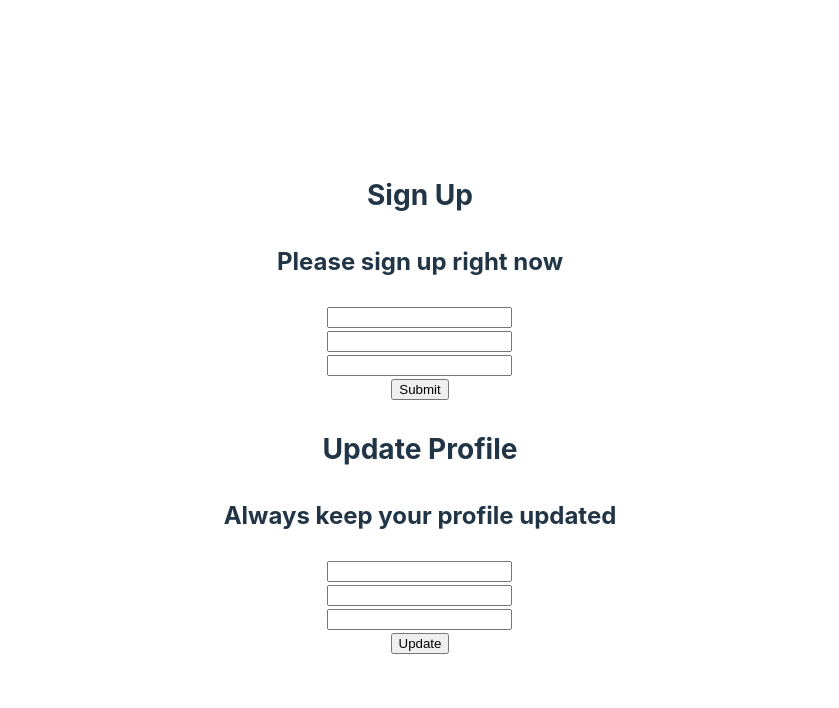
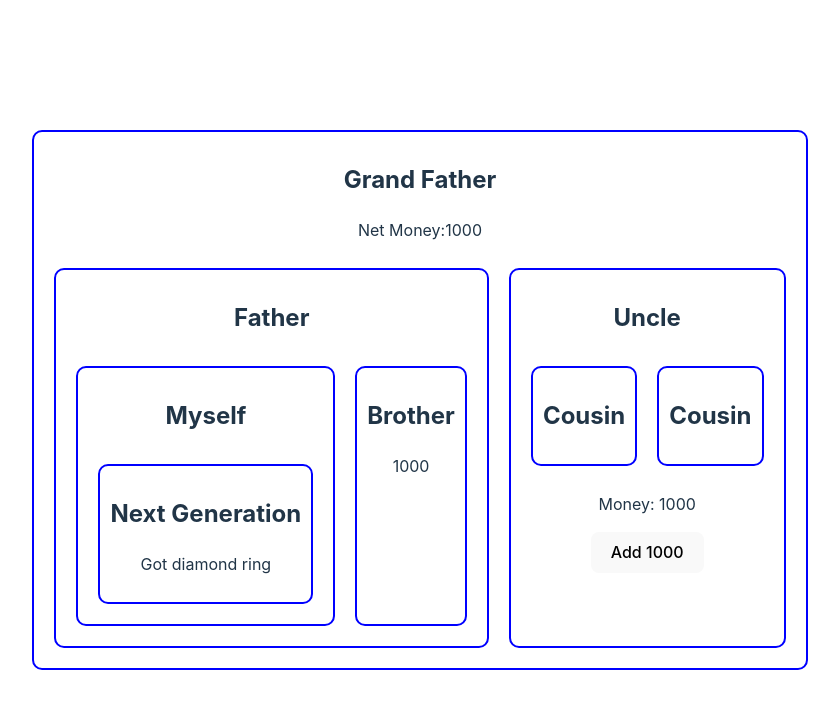
Before and after one commit to shamshul-haque/m8-practice, a React (Vite) app in the folder core-concept-3/: page / in a window 1280 px wide. Shown: the top 708 px of the page, without its empty margins (220-1059 px from the left). Built offline with nearby package versions, Linux system fonts and the light colour scheme.

Commit message:
learned about context api and useContext

```diff
--- a/core-concept-3/src/App.jsx
+++ b/core-concept-3/src/App.jsx
@@ -1,24 +1,25 @@
 import "./App.css";
+import GrandFather from "./components/connection/GrandFather";
 // import ControlledForm from "./components/forms/ControlledForm";
 // import CustomHookForm from "./components/forms/CustomHookForm";
 // import Forms from "./components/forms/Forms";
 // import RefForm from "./components/forms/RefForm";
-import ReusableForm from "./components/forms/ReusableForm";
+// import ReusableForm from "./components/forms/ReusableForm";
 
 function App() {
-  const handleSignUp = (data) => {
-    console.log("Sign Up:", data);
-  };
-  const handleUpdateProfile = (data) => {
-    console.log("Update Profile:", data);
-  };
+  // const handleSignUp = (data) => {
+  //   console.log("Sign Up:", data);
+  // };
+  // const handleUpdateProfile = (data) => {
+  //   console.log("Update Profile:", data);
+  // };
   return (
     <>
       {/* <Forms /> */}
       {/* <ControlledForm /> */}
       {/* <RefForm /> */}
       {/* <CustomHookForm /> */}
-      <ReusableForm handleSubmit={handleSignUp}>
+      {/* <ReusableForm handleSubmit={handleSignUp}>
         <div>
           <h3>Sign Up</h3>
           <p>Please sign up right now</p>
@@ -32,7 +33,9 @@ function App() {
           <h3>Update Profile</h3>
           <p>Always keep your profile updated</p>
         </div>
-      </ReusableForm>
+      </ReusableForm> */}
+
+      <GrandFather />
     </>
   );
 }
--- /dev/null
+++ b/core-concept-3/src/components/connection/Brother.jsx
@@ -0,0 +1,14 @@
+import { useContext } from "react";
+import { MoneyContext } from "./GrandFather";
+
+const Brother = () => {
+  const [money] = useContext(MoneyContext);
+  return (
+    <div>
+      <h2>Brother</h2>
+      <p>{money}</p>
+    </div>
+  );
+};
+
+export default Brother;
--- /dev/null
+++ b/core-concept-3/src/components/connection/Cousin.jsx
@@ -0,0 +1,9 @@
+const Cousin = () => {
+  return (
+    <div>
+      <h2>Cousin</h2>
+    </div>
+  );
+};
+
+export default Cousin;
--- /dev/null
+++ b/core-concept-3/src/components/connection/Father.jsx
@@ -0,0 +1,16 @@
+import Brother from "./Brother";
+import Myself from "./Myself";
+
+const Father = () => {
+  return (
+    <div>
+      <h2>Father</h2>
+      <section className="flex">
+        <Myself />
+        <Brother />
+      </section>
+    </div>
+  );
+};
+
+export default Father;
--- /dev/null
+++ b/core-concept-3/src/components/connection/GrandFather.jsx
@@ -0,0 +1,28 @@
+import React, { createContext, useState } from "react";
+import Father from "./Father";
+import Uncle from "./Uncle";
+import "./style.css";
+
+export const DiamondContext = createContext();
+// export const GoldContext = createContext();
+export const MoneyContext = createContext();
+
+const GrandFather = () => {
+  const [money, setMoney] = useState(1000);
+  return (
+    <div className="grandpa">
+      <h2>Grand Father</h2>
+      <p>Net Money:{money}</p>
+      <MoneyContext.Provider value={[money, setMoney]}>
+        <DiamondContext.Provider value="diamond ring">
+          <section className="flex">
+            <Father />
+            <Uncle />
+          </section>
+        </DiamondContext.Provider>
+      </MoneyContext.Provider>
+    </div>
+  );
+};
+
+export default GrandFather;
--- /dev/null
+++ b/core-concept-3/src/components/connection/Myself.jsx
@@ -0,0 +1,14 @@
+import NextGeneration from "./NextGeneration";
+
+const Myself = () => {
+  return (
+    <div>
+      <h2>Myself</h2>
+      <section className="flex">
+        <NextGeneration />
+      </section>
+    </div>
+  );
+};
+
+export default Myself;
--- /dev/null
+++ b/core-concept-3/src/components/connection/NextGeneration.jsx
@@ -0,0 +1,14 @@
+import { useContext } from "react";
+import { DiamondContext } from "./GrandFather";
+
+const NextGeneration = () => {
+  const gift = useContext(DiamondContext);
+  return (
+    <div>
+      <h2>Next Generation</h2>
+      <p>Got {gift}</p>
+    </div>
+  );
+};
+
+export default NextGeneration;
--- /dev/null
+++ b/core-concept-3/src/components/connection/Uncle.jsx
@@ -0,0 +1,20 @@
+import { useContext } from "react";
+import Cousin from "./Cousin";
+import { MoneyContext } from "./GrandFather";
+
+const Uncle = () => {
+  const [money, setMoney] = useContext(MoneyContext);
+  return (
+    <div>
+      <h2>Uncle</h2>
+      <section className="flex">
+        <Cousin />
+        <Cousin />
+      </section>
+      <p>Money: {money}</p>
+      <button onClick={() => setMoney(money + 1000)}>Add 1000</button>
+    </div>
+  );
+};
+
+export default Uncle;
--- /dev/null
+++ b/core-concept-3/src/components/connection/style.css
@@ -0,0 +1,10 @@
+.grandpa, .grandpa div{
+    border: 2px solid blue;
+    padding: 10px;
+    margin: 10px;
+    border-radius: 10px;
+}
+
+.flex{
+    display: flex;
+}
```
